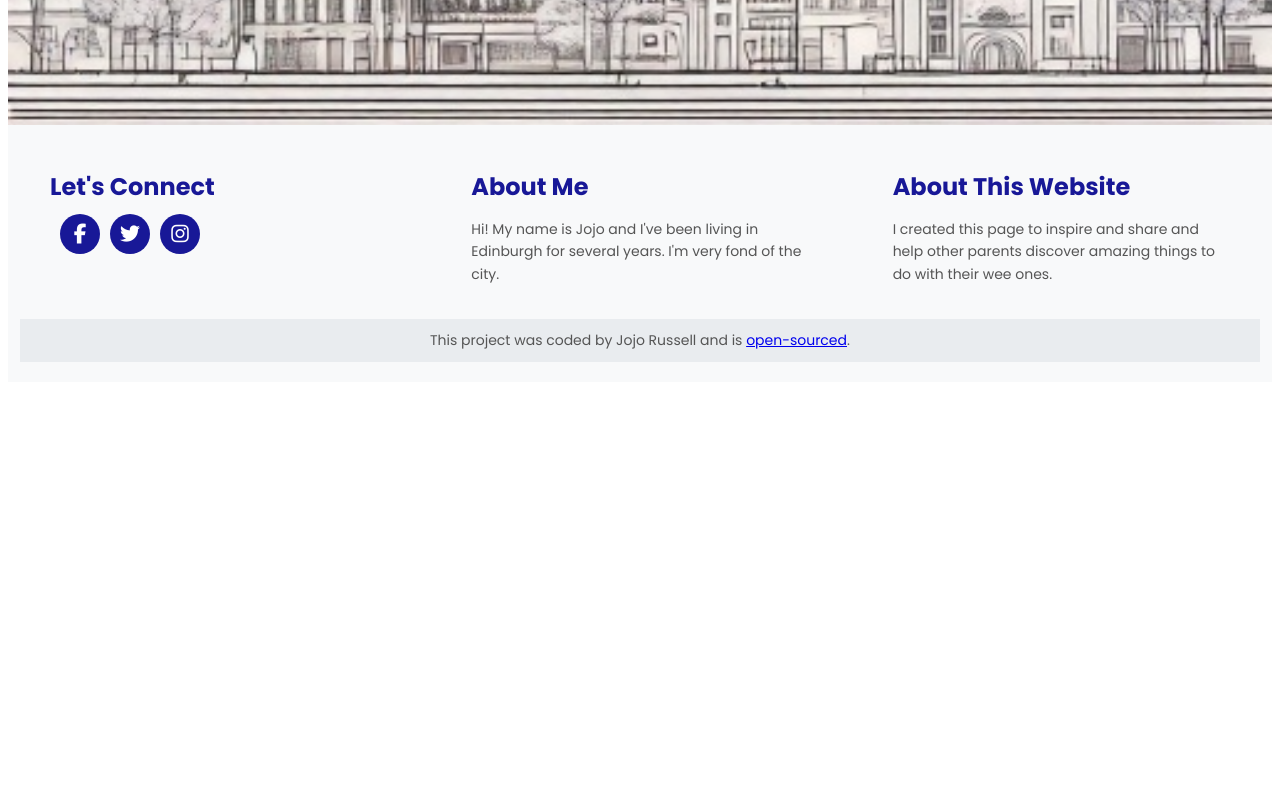
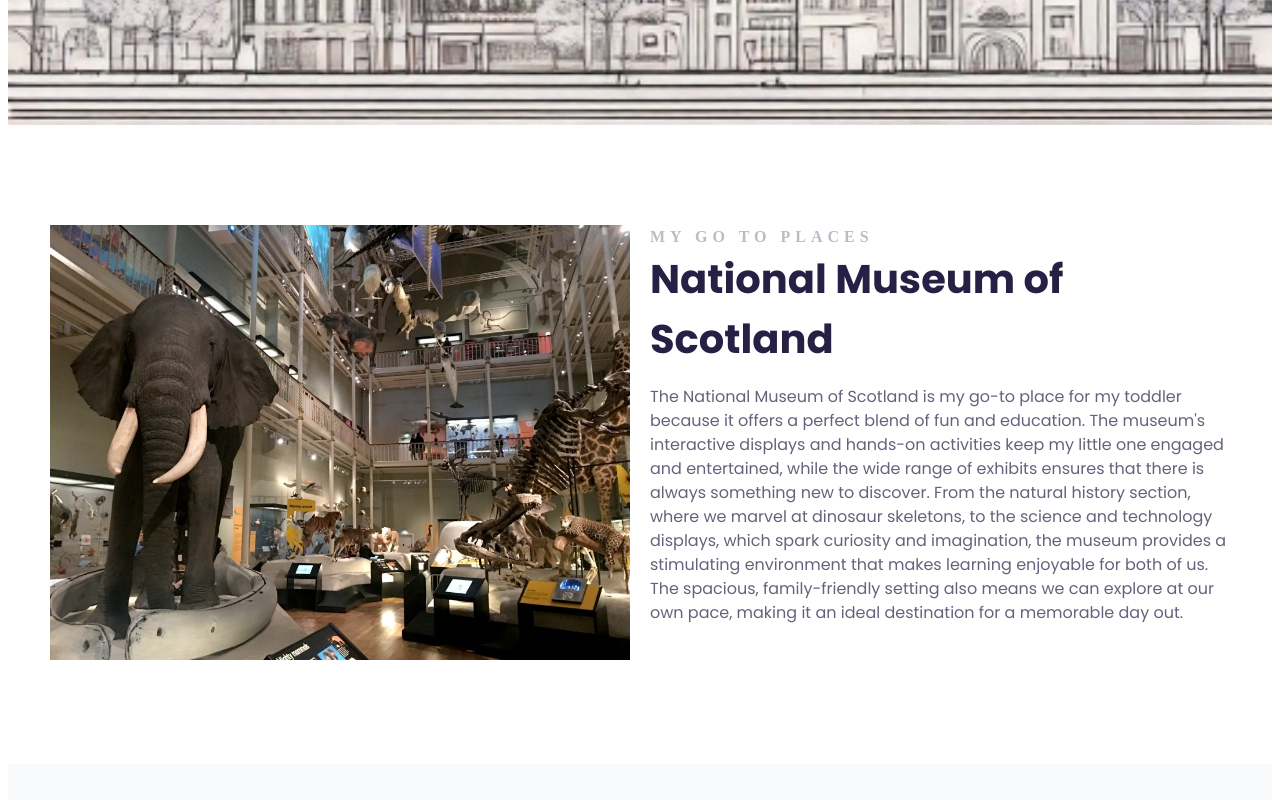
Before and after one commit to Jojomaque/Edinburgh-for-Toddlers-project, a plain HTML site: page index.html in a window 1280 px wide. Shown: the part 680-1480 px from the top of the page. Before the commit the page ends 1070 px from the top, so only its background shows below. Drawn offline with Linux system fonts and the light colour scheme.

Commit message:
Added grid system

```diff
--- a/index.html
+++ b/index.html
@@ -10,7 +10,6 @@
       href="https://fonts.googleapis.com/css2?family=Poppins:ital,wght@0,100;0,200;0,300;0,400;0,500;0,600;0,700;0,800;0,900;1,100;1,200;1,300;1,400;1,500;1,600;1,700;1,800;1,900&display=swap"
       rel="stylesheet"
     />
-
     <link rel="stylesheet" href="src/styles.css" />
     <title>Edinburgh for Toddlers</title>
     <script src="https://kit.fontawesome.com/6414fc69ca.js" crossorigin="anonymous"></script>
@@ -23,8 +22,30 @@
         <a href="#more">Learn More</a>
       </header>
     </div>
+
+    <!-- Main content section -->
+    <main>
+      <section class="grid grid-2-columns">
+        <div>
+          <img
+            src="../Edinburgh-for-Toddlers-project/Images/National-Museum-of-Scotland-Edinburgh.jpg"
+            alt="Elephant and dinosaur skeleton in the main gallery of the National Museum of Scotland"
+            class="img-responsive"
+          />
+        </div>
+        <div>
+          <h2>My Go To Places</h2>
+          <h3>National Museum of Scotland</h3>
+          <p>
+            The National Museum of Scotland is my go-to place for my toddler because it offers a perfect blend of fun and education. The museum's interactive displays and hands-on activities keep my little one engaged and entertained, while the wide range of exhibits ensures that there is always something new to discover. From the natural history section, where we marvel at dinosaur skeletons, to the science and technology displays, which spark curiosity and imagination, the museum provides a stimulating environment that makes learning enjoyable for both of us. The spacious, family-friendly setting also means we can explore at our own pace, making it an ideal destination for a memorable day out.
+          </p>
+        </div>
+      </section>
+    </main>
+
+    <!-- Footer -->
     <footer>
-    <section class="grid">
+      <section class="grid grid-3-columns">
         <!-- Let's Connect Section -->
         <div>
           <h3>Let's Connect</h3>
@@ -58,8 +79,5 @@
         </p>
       </section>
     </footer>
-
-
-
   </body>
 </html>
--- a/src/styles.css
+++ b/src/styles.css
@@ -1,6 +1,28 @@
 .container {
   max-width: 1400px;
   margin: 0 auto;
+}
+
+.grid-3-columns {
+  display: grid;
+  grid-template-columns: 1fr 1fr 1fr;
+grid-gap: 64px;
+}
+
+
+.grid div {
+    flex: 1; /* Ensures each section takes up equal space */
+    margin: 0 10px; /* Adds some space between sections */
+}
+
+
+.img-responsive {
+  max-width: 100%;
+}
+
+.grid-2-columns {
+    display: grid;
+  grid-template-columns: 1fr 1fr;
 }
 
 
@@ -8,7 +30,10 @@
 section {
   max-width: 1200px;
   margin: 0 auto;
+  padding: 100px 0;
 }
+
+
 
   header {
     background-image: url(../Images/EdinburughIllustration.png);
@@ -54,23 +79,43 @@ header a {
   background: #181897;
 }
 
+main {
+  background-color: white;
+}
+
+main h2 {
+  font-weight: 700;
+  font-size: 16px;
+  line-height: 1.5;
+  margin: 0;
+  letter-spacing: 5px;
+  color: #272044;
+  opacity: 0.3;
+  text-transform: uppercase;
+}
+
+main h3 {
+  font-weight: 700;
+  font-size: 40px;
+  line-height: 1.5;
+  color: #272044;
+  margin: 0;
+}
+
+main p {
+  font-style: normal;
+  font-weight: 400;
+  font-size: 16px;
+  line-height: 1.5;
+  color: #272044;
+  opacity: 0.7;
+}
 
 footer {
     background-color: #f8f9fa; /* Light background color for contrast */
     padding: 20px 0; /* Padding for some space around the footer */
 }
 
-.grid {
-  display: grid;
-  grid-template-columns: 1fr 1fr 1fr;
-grid-gap: 64px;
-}
-
-
-.grid div {
-    flex: 1; /* Ensures each section takes up equal space */
-    margin: 0 10px; /* Adds some space between sections */
-}
 
 
 .footer-bottom {
```
Also changed, not shown: Images/National-Museum-of-Scotland-Edinburgh.jpg (added). Lines whose indentation alone changed are shown as unchanged.
